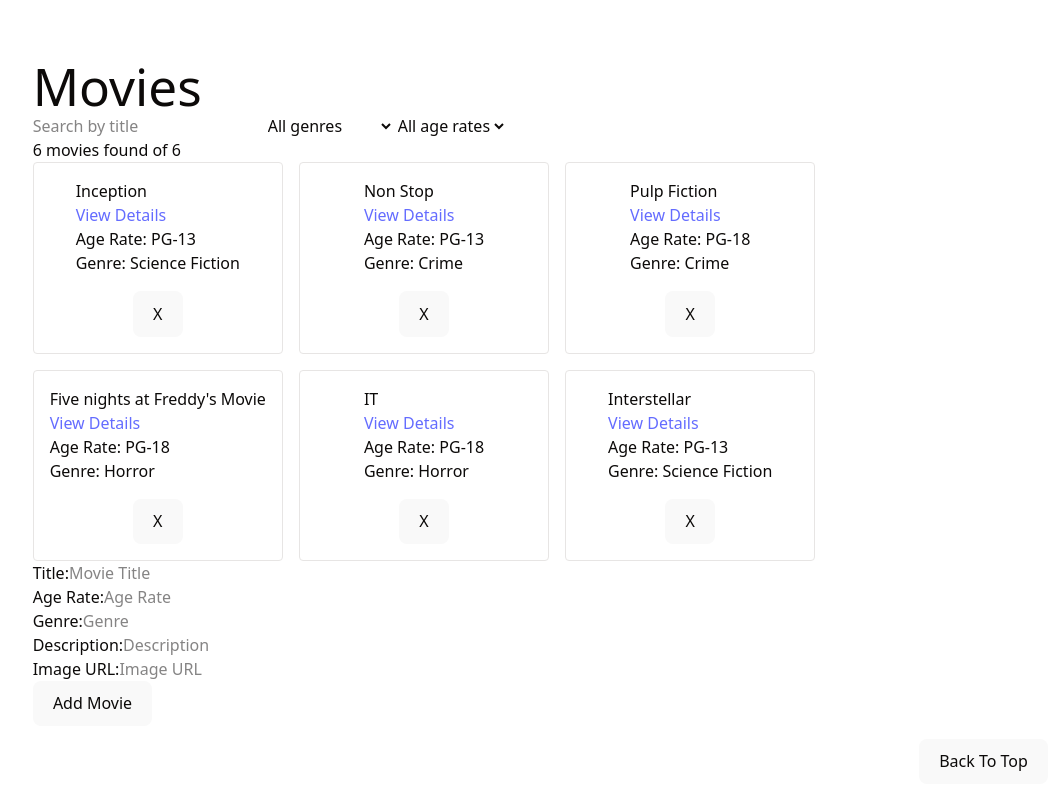
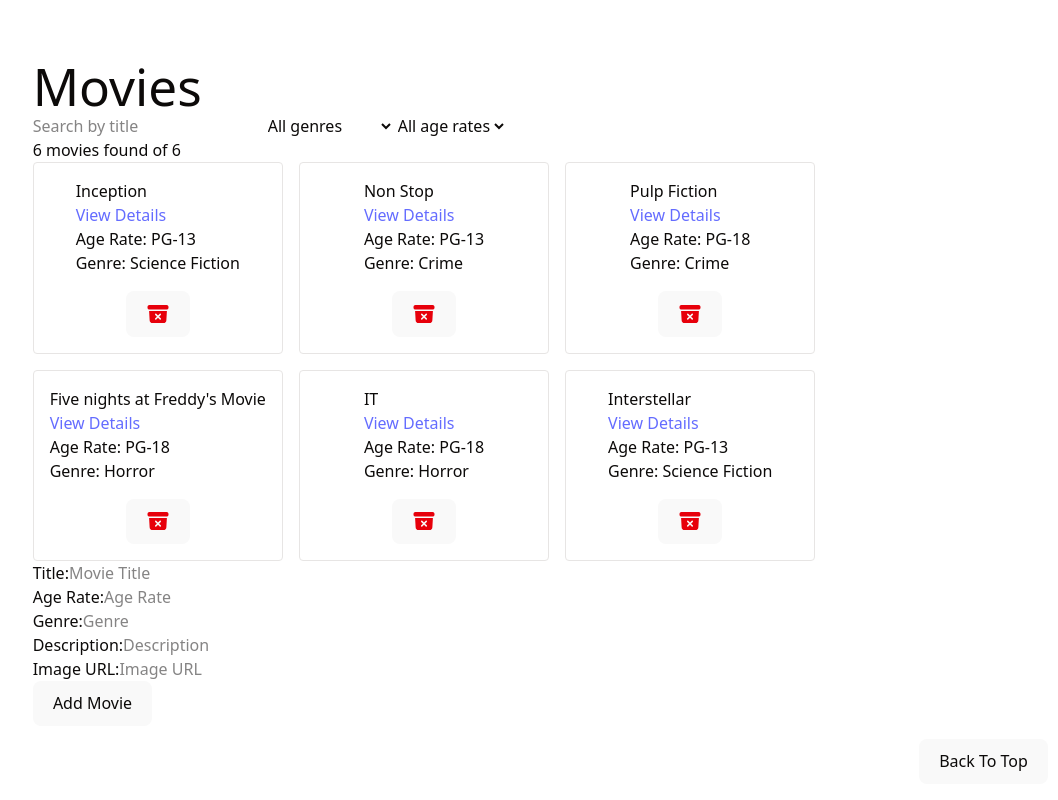
Before and after one commit to erik-per-lidstrom/Movie-night-planer, a React (Vite) app: page / in a window 1280 px wide. Shown: the whole page, without its empty margins (216-1274 px from the left). Built offline with nearby package versions, Linux system fonts and the light colour scheme.

Commit message:
feat: add icons

```diff
--- a/package.json
+++ b/package.json
@@ -16,6 +16,7 @@
     "lucide-react": "^0.561.0",
     "react": "^19.2.0",
     "react-dom": "^19.2.0",
+    "react-icons": "^5.5.0",
     "react-router-dom": "^7.10.1",
     "tailwind-merge": "^3.4.0"
   },
--- a/src/pages/home.page.tsx
+++ b/src/pages/home.page.tsx
@@ -1,6 +1,7 @@
 import { useState } from "react";
 import type { Movie } from "../types";
 import { useContext } from "react";
+import { HiArchiveBoxXMark } from "react-icons/hi2";
 import MovieContext from "../context/movie.context";
 import MovieInput from "../components/movieInput.component";
 import ScrollToTop from "../components/scrollToTop.component";
@@ -81,7 +82,7 @@ const HomePage = () => {
                 removeMovie(movie.id);
               }}
             >
-              X
+              <HiArchiveBoxXMark className="text-red-600 w-6 h-auto " />
             </button>
           </div>
         ))}
```
Also changed, not shown: 1 other file (tests, documents, lock files or other folders).
